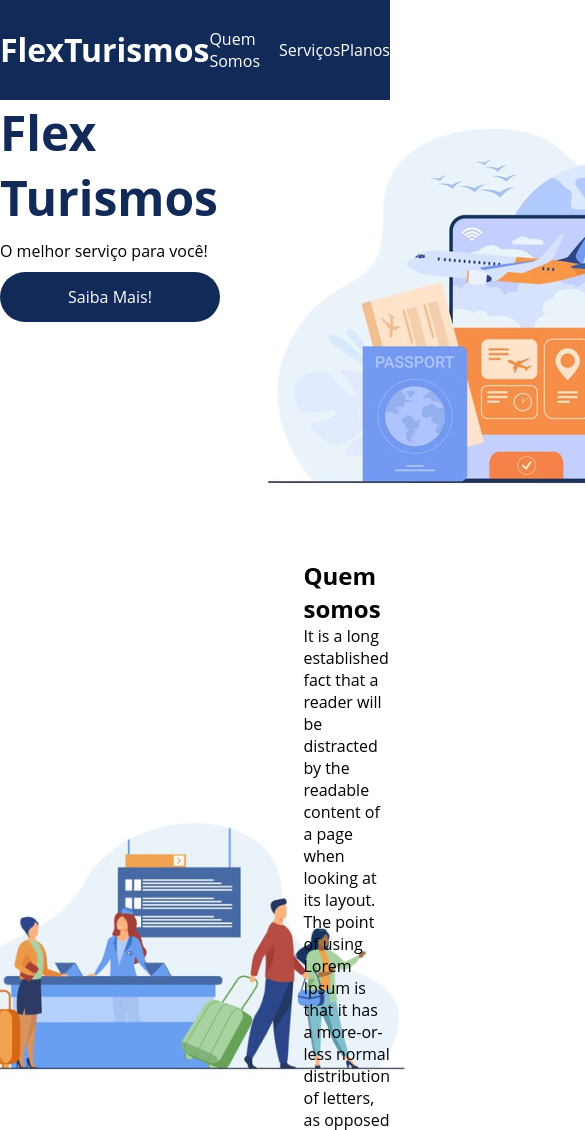
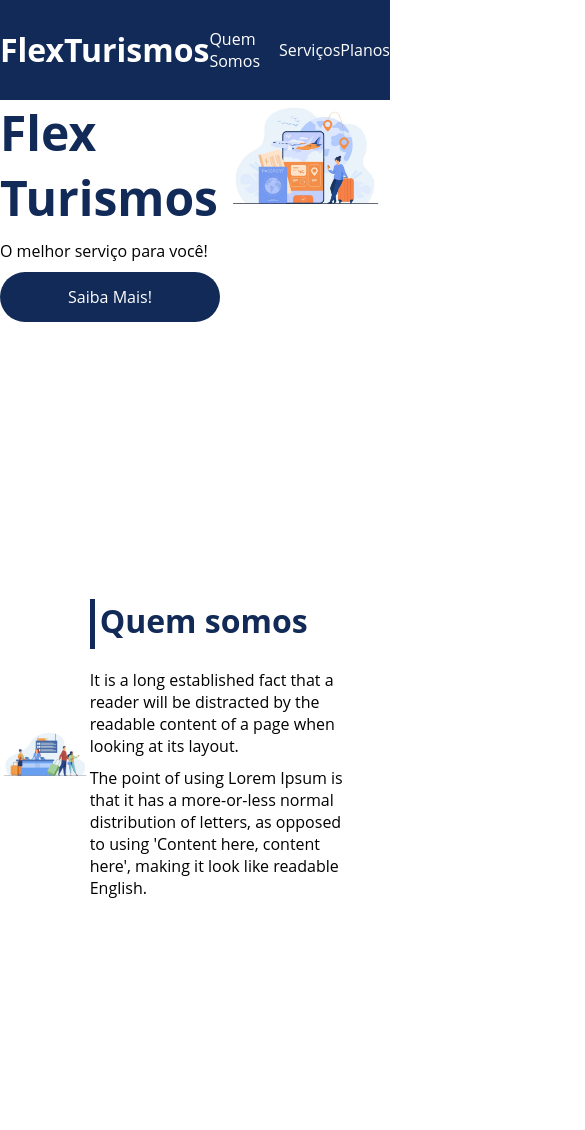
Before and after one commit to sergiomerces/site-flexturismo, a plain HTML site: page index.html in a window 390 px wide. Shown: the top 1130 px of the page, 585 px wide, since content can reach past the window. Drawn offline with Linux system fonts and the light colour scheme.

Commit message:
estilização da seção quem somos e responsividade das img

```diff
--- a/style.css
+++ b/style.css
@@ -12,6 +12,11 @@ ul{
 
 ul li a{
     text-decoration: none;
+}
+
+div img{
+    display: block;
+    width: 100%;
 }
 
 .flex-container{
@@ -79,3 +84,24 @@ header .list-items{
     align-items: center;
     justify-content: space-between;
 }
+
+#quem-somos h2{
+    font-size: 32px;
+    color: #122a57;
+    display: flex;
+    margin-bottom: 20px;
+}
+
+#quem-somos h2::before{
+    content: "";
+    height: 50px;
+    width: 5px;
+    margin-right: 5px;
+    background-color: #122a57;
+    position: relative;
+}
+
+#quem-somos p{
+    margin-bottom: 10px;
+    width: 90%;
+}
```
